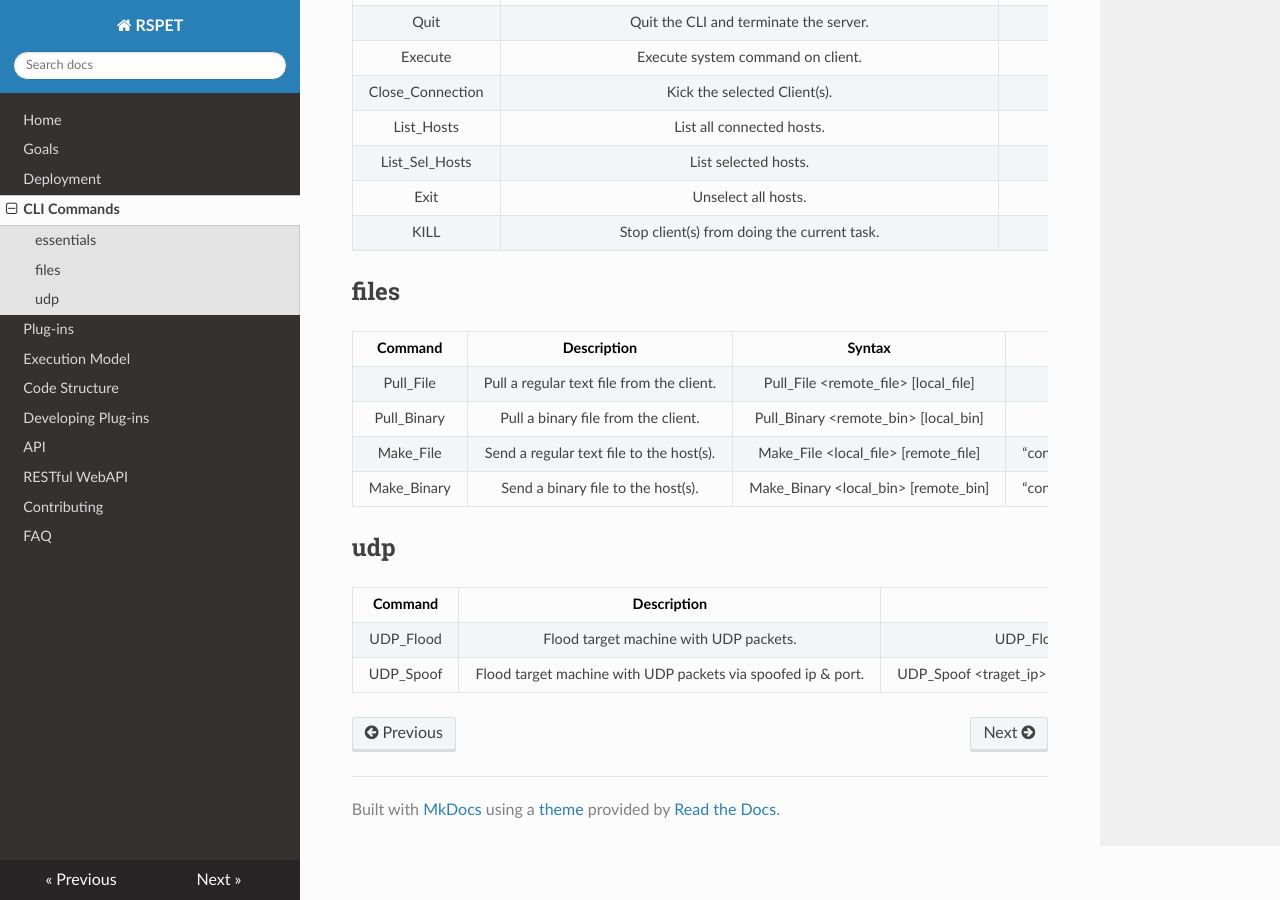
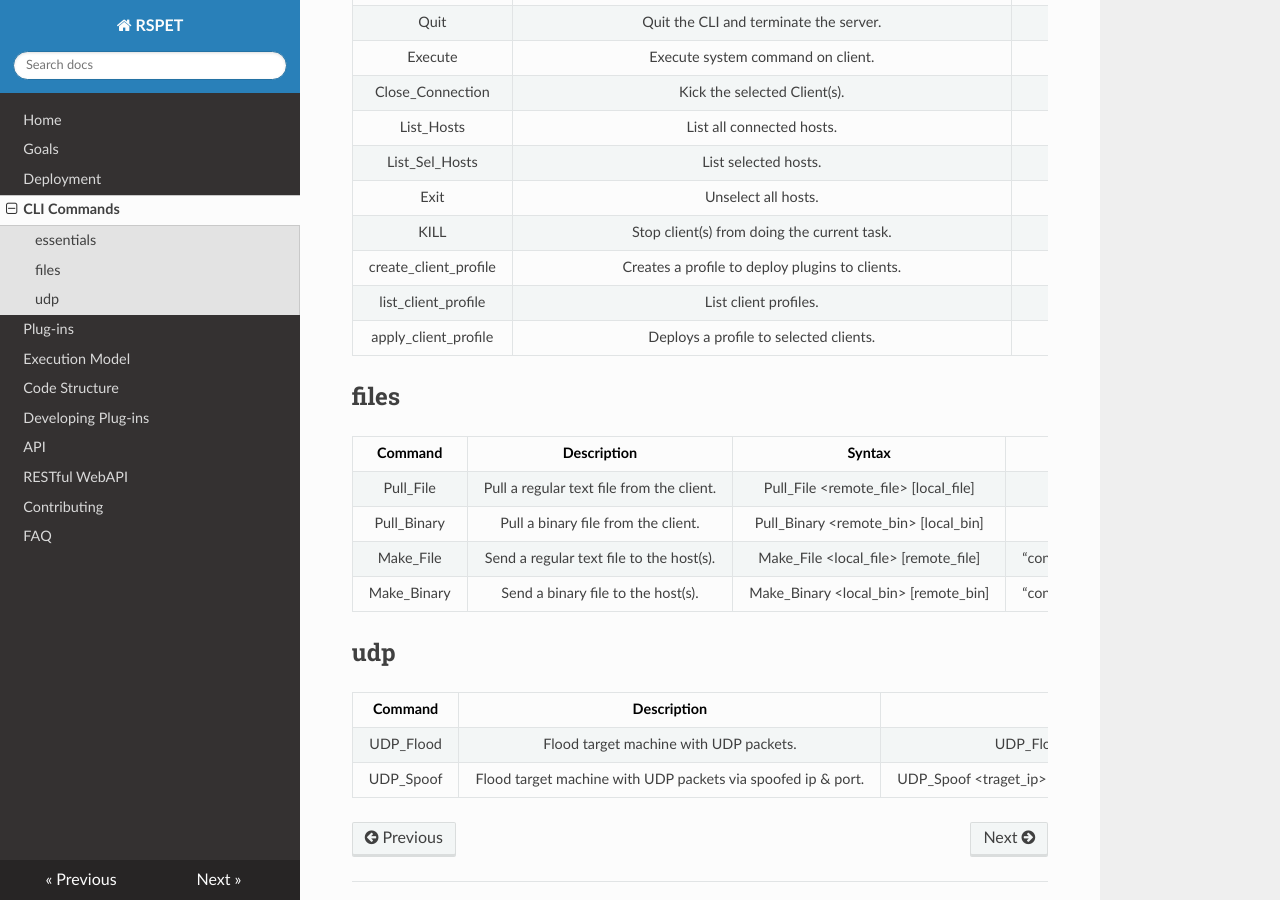
Before and after one commit to panagiks/md-docs, an MkDocs documentation site: the page built from docs/cli.md, in a window 1280 px wide and 900 px high, scrolled down 579 px. Built offline with MkDocs 1.6.1, drawn with Linux system fonts in a browser that asks for light colours; nearby versions of some CDN libraries; old or Windows-style settings are respelled for this version of MkDocs.

Commit message:
Document client profile commands

```diff
--- a/docs/cli.md
+++ b/docs/cli.md
@@ -25,6 +25,9 @@ developers.
 | List_Sel_Hosts | List selected hosts. | List_Sel_Hosts | "connected", "multiple" | None |
 | Exit | Unselect all hosts. | Exit | "connected", "multiple" | "basic" |
 | KILL | Stop client(s) from doing the current task. | KILL | "connected", "multiple" | None |
+| create_client_profile | Creates a profile to deploy plugins to clients. | create_client_profile <profile_name> <plugin> [plugin] | "basic", "connected", "multiple" | None |
+| list_client_profile | List client profiles. | list_client_profile | "basic", "connected", "multiple" | None |
+| apply_client_profile | Deploys a profile to selected clients. | apply_client_profile | "connected", "multiple" | None |
 
 ## files
 
```
